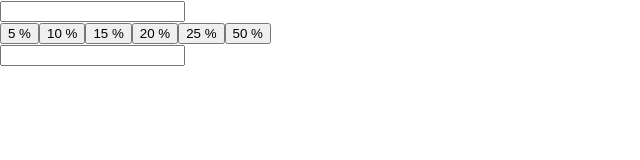
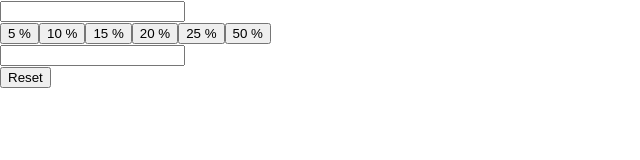
Before and after one commit to crsecu/Tip-Calculator-App, a React (Create React App) app: page / in a window 1280 px wide. Shown: the top 160 px of the page, without its empty margins (0-640 px from the left). Built offline with nearby package versions, Linux system fonts and the light colour scheme.

Commit message:
add reset button and conditionally program input fields to accept values greater than 0

```diff
--- a/src/App.js
+++ b/src/App.js
@@ -15,10 +15,11 @@ function App() {
 
   function billAmount(event) {
     const {name, value} = event.target;
+    const error = "ERROR";
     setBill(prevState => {
       return {
         ...prevState,
-        [name]: value
+        [name]: value > 0 ? value: error
       }
     })
 
@@ -27,24 +28,45 @@ function App() {
 
   //function that takes in tip percentage and calculates tip
   function handleClick(event) {
+    event.preventDefault();
     const value =  event.target.value;
     const tipPercentage = parseInt(value);
     const billAmount = parseInt(bill.billAmount);
-    const tipAmount = (tipPercentage / 100) * billAmount;
-    console.log(tipAmount);
+    const error = "Invalid entry. <Bill> and <Number of People> must be greater than 0.";
+
+    if(bill.billAmount !== 'ERROR' && bill.numberOfPeople !== 'ERROR') {
+      const tipAmount = (tipPercentage / 100) * billAmount;
+      const tipPerPerson = tipAmount / bill.numberOfPeople;
+      console.log(tipAmount);
+    } else {
+      console.log(error);
+    }
+
+  }
+
+  //function that resets the form when "Reset" button is clicked
+  function handleReset() {
+    setBill(
+      {
+        billAmount: "",
+        numberOfPeople: ""
+      }
+    )
   }
 
   return (
     <>
-      <BillDetails state ={billAmount} name = "billAmount"/>
+    <form>
+      <BillDetails changingState ={billAmount} value = {bill.billAmount} name = "billAmount"/>
       <Button tip = "5" handleClick = {handleClick}/>
       <Button tip = "10" handleClick = {handleClick}/>
       <Button tip = "15" handleClick = {handleClick}/>
       <Button tip = "20" handleClick = {handleClick}/>
       <Button tip = "25" handleClick = {handleClick}/>
       <Button tip = "50" handleClick = {handleClick}/>
-
-      <BillDetails state ={billAmount} name = "numberOfPeople" />
+      <BillDetails changingState ={billAmount} value = {bill.numberOfPeople} name = "numberOfPeople" />
+      <button type = "button" onClick={handleReset}>Reset</button>
+    </form>
     </>
 
   )
--- a/src/components/billDetails.js
+++ b/src/components/billDetails.js
@@ -6,11 +6,7 @@ export default function BillDetails(props) {
 
      return (
       <div>
-        <form>
-          <input type="number" name={props.name} onChange={props.state}></input>
-        </form>
-
-
+          <input min = "1" type="number" name={props.name} value = {props.value} onChange={props.changingState}></input>
       </div>
     );
 }
```
